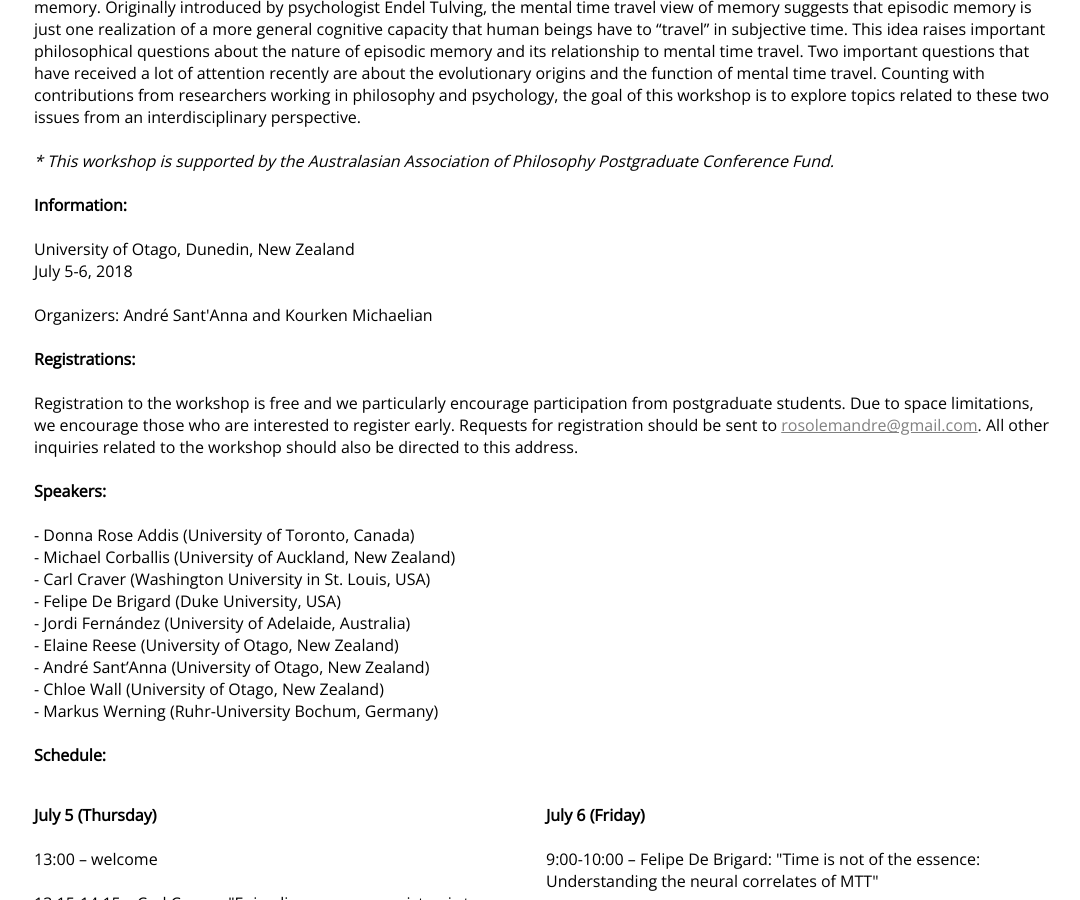
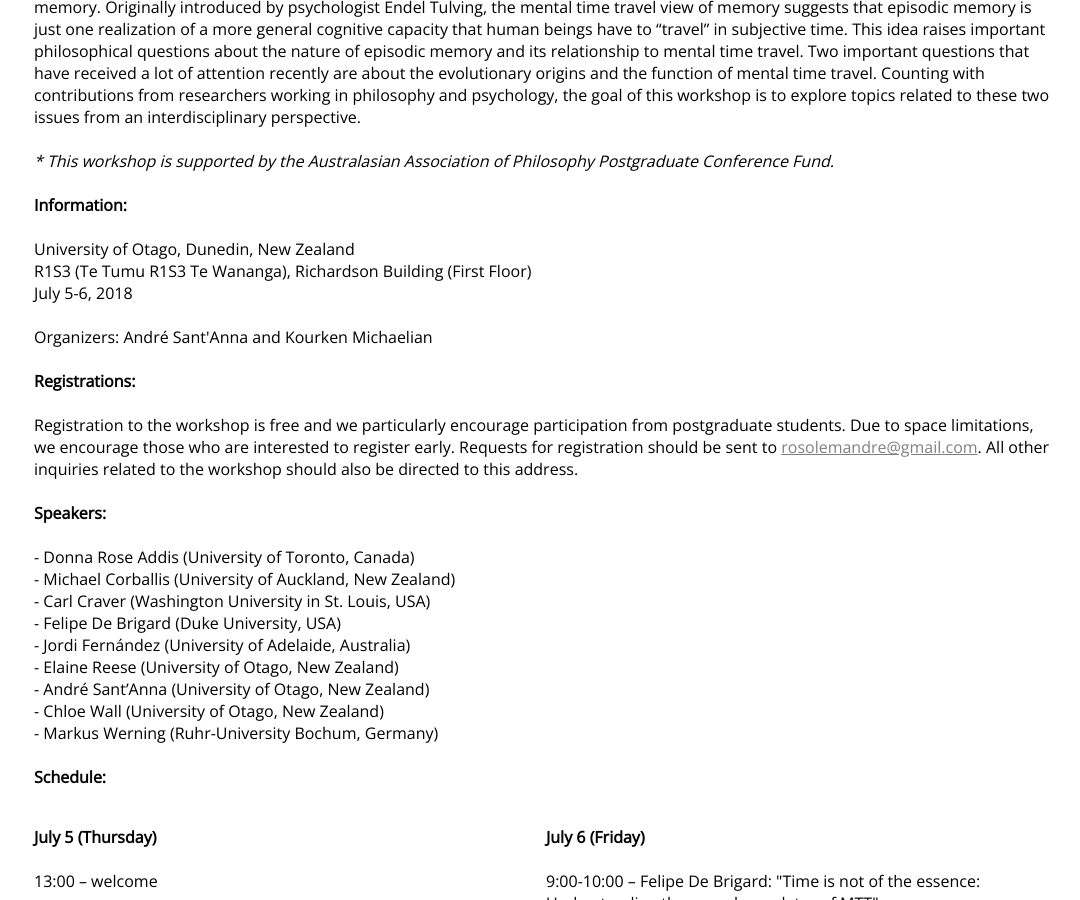
Before and after one commit to andresantanna/andresantanna.github.io, a Jekyll site: the page otago-mtt.html, which Jekyll copies as it is, in a window 1280 px wide and 900 px high, scrolled down 710 px. Shown: the whole window, without its empty margins (94-1174 px from the left). Built offline with Jekyll 4.4.1, drawn with Linux system fonts in a browser that asks for light colours; comment, search, counter and statistics services are not loaded.

Commit message:
Update otago-mtt.html

```diff
--- a/otago-mtt.html
+++ b/otago-mtt.html
@@ -37,6 +37,7 @@ img {
 				<br /><br />
 
 				University of Otago, Dunedin, New Zealand<br />
+				R1S3 (Te Tumu R1S3 Te Wananga), Richardson Building (First Floor)<br />
 				July 5-6, 2018
 
 				<br /><br />
```
